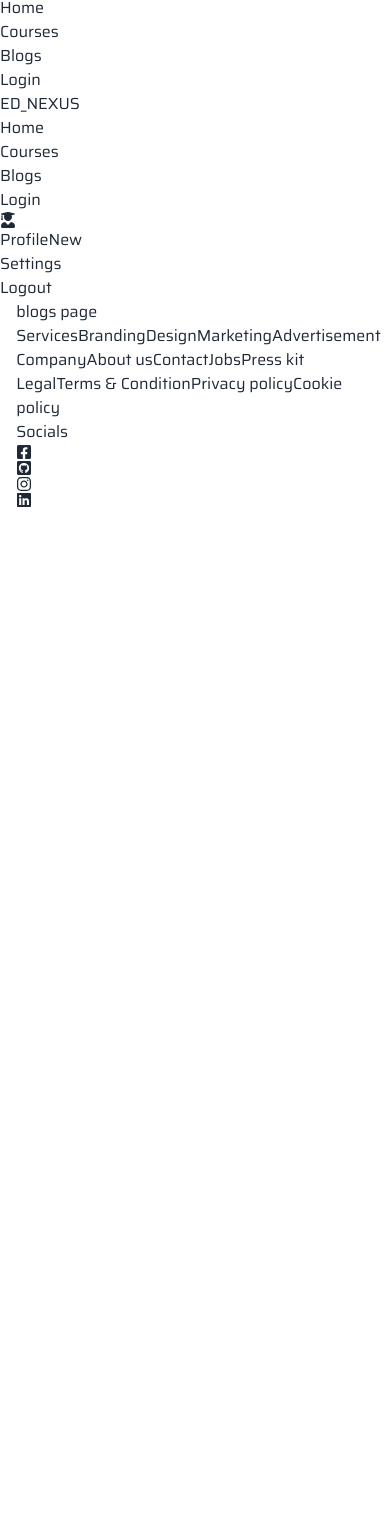
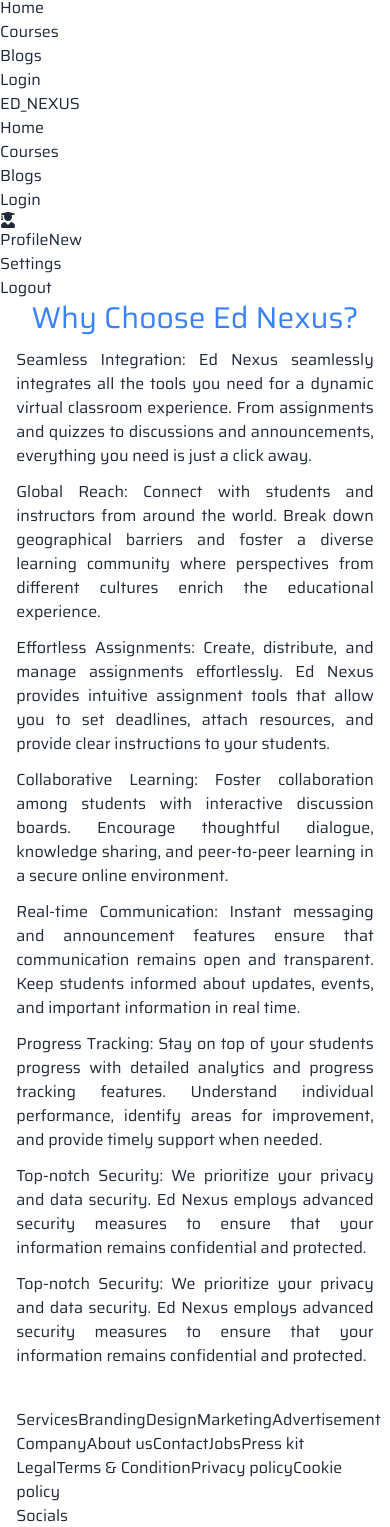
Before and after one commit to rashidulub/newwwrashed, a Next.js app: page /blogs in a window 390 px wide. Shown: the part 394-1921 px from the top of the page. Before the commit the page ends 902 px from the top, so only its background shows below. Built offline with nearby package versions, Linux system fonts and the light colour scheme.

Commit message:
banner responsive

```diff
--- a/src/Components/Shared/Navbar/Navbar.jsx
+++ b/src/Components/Shared/Navbar/Navbar.jsx
@@ -2,28 +2,26 @@
 import { FaUserGraduate } from "react-icons/fa";
 
 const Navbar = () => {
-	//FaUserGraduate
-	//#0083db
 	const menu = (
 		<>
 			<div className="lg:flex text-2xl">
 				<li>
-					<Link href={"/"}>Home</Link>
+					<Link href="/">Home</Link>
 				</li>
 				<li>
-					<Link href={"/courses"}>Courses</Link>
+					<Link href="/courses">Courses</Link>
 				</li>
 				<li>
-					<Link href={"/blogs"}>Blogs</Link>
+					<Link href="/blogs">Blogs</Link>
 				</li>
 				<li>
-					<Link href={"/login"}>Login</Link>
+					<Link href="/login">Login</Link>
 				</li>
 			</div>
 		</>
 	);
 	return (
-		<div className="navbar pt-10 pb-20 lg:w-3/4 mx-auto">
+		<div className="navbar z-50 pt-10 pb-20 lg:w-3/4 mx-auto">
 			<div className="navbar-start">
 				<div className="dropdown">
 					<label tabIndex={0} className="btn btn-ghost lg:hidden">
--- a/src/Components/home/Banner/Banner.jsx
+++ b/src/Components/home/Banner/Banner.jsx
@@ -1,6 +1,5 @@
 import React from "react";
 import ContentBanner from "./ContentBanner";
-import ImageBanner from "./ImageBanner";
 import Image from "next/image";
 import bannerImage from '../../../asstes/banner.png'
 
@@ -15,10 +14,6 @@
 						alt="Picture of the author"
 					/>
 				</div>
-				{/* <div className="relative -right-[18.2%] pr-64 -top-5">
-					<ImageBanner />
-					<div className="bg-[#0083db] absolute right-64 top-0 -z-10 rounded-tl-[80px] rounded-br-[80px] h-[25.5rem] w-[300px]"></div>
-				</div> */}
 			</div>
 		</div>
 	);
--- a/src/Components/home/Features/Features.jsx
+++ b/src/Components/home/Features/Features.jsx
@@ -8,10 +8,11 @@
 import analytics from "../../../../src/asstes/images/analytics.png";
 
 const Features = () => {
+
 	return (
 		<div className="py-40">
 			<div className="grid grid-cols-1 md:grid-cols-2 lg:grid-cols-3 gap-16">
-				<div className="mx-auto text-center space-y-2">
+                  <div className="mx-auto text-center space-y-2">
 					<Image
 						className="mx-auto bg-blue-200 rounded-lg p-3 shadow-md shadow-blue-300 hover:scale-110 duration-300"
 						src={userInterface}
--- a/src/Components/home/Slider/Slider.jsx
+++ b/src/Components/home/Slider/Slider.jsx
@@ -10,7 +10,6 @@
 
 import "./styles.css";
 import { Autoplay, Pagination, Navigation } from "swiper/modules";
-import Image from "next/image";
 
 const Slider = () => {
 	return (
--- a/src/app/blogs/page.jsx
+++ b/src/app/blogs/page.jsx
@@ -1,9 +1,57 @@
-import React from 'react'
+import React from "react";
 
-const blogs = () => {
-  return (
-    <div>blogs page</div>
-  )
-}
+const Blogs = () => {
+	return (
+		<div className="text-justify space-y-3 mb-10">
+			<h1 className="text-center text-3xl text-blue-500">
+				Why Choose Ed Nexus?
+			</h1>
+			<p className="text-justify">
+				Seamless Integration: Ed Nexus seamlessly integrates all the tools you
+				need for a dynamic virtual classroom experience. From assignments and
+				quizzes to discussions and announcements, everything you need is just a
+				click away.
+			</p>
+			<p className="text-justify">
+				Global Reach: Connect with students and instructors from around the
+				world. Break down geographical barriers and foster a diverse learning
+				community where perspectives from different cultures enrich the
+				educational experience.
+			</p>
+			<p className="text-justify">
+				Effortless Assignments: Create, distribute, and manage assignments
+				effortlessly. Ed Nexus provides intuitive assignment tools that allow
+				you to set deadlines, attach resources, and provide clear instructions
+				to your students.
+			</p>
+			<p className="text-justify">
+				Collaborative Learning: Foster collaboration among students with
+				interactive discussion boards. Encourage thoughtful dialogue, knowledge
+				sharing, and peer-to-peer learning in a secure online environment.
+			</p>
+			<p className="text-justify">
+				Real-time Communication: Instant messaging and announcement features
+				ensure that communication remains open and transparent. Keep students
+				informed about updates, events, and important information in real time.
+			</p>
+			<p className="text-justify">
+				Progress Tracking: Stay on top of your students progress with detailed
+				analytics and progress tracking features. Understand individual
+				performance, identify areas for improvement, and provide timely support
+				when needed.
+			</p>
+			<p className="text-justify">
+				Top-notch Security: We prioritize your privacy and data security. Ed
+				Nexus employs advanced security measures to ensure that your information
+				remains confidential and protected.
+			</p>
+			<p className="text-justify">
+				Top-notch Security: We prioritize your privacy and data security. Ed
+				Nexus employs advanced security measures to ensure that your information
+				remains confidential and protected.
+			</p>
+		</div>
+	);
+};
 
-export default blogs
+export default Blogs;
```
Also changed, not shown: src/Components/home/Banner/ContentBanner.jsx (+14 -10 lines), src/Components/home/MoreInfo/MoreInfo.jsx (+7 -6 lines), src/asstes/images/pageturner.png (added).
